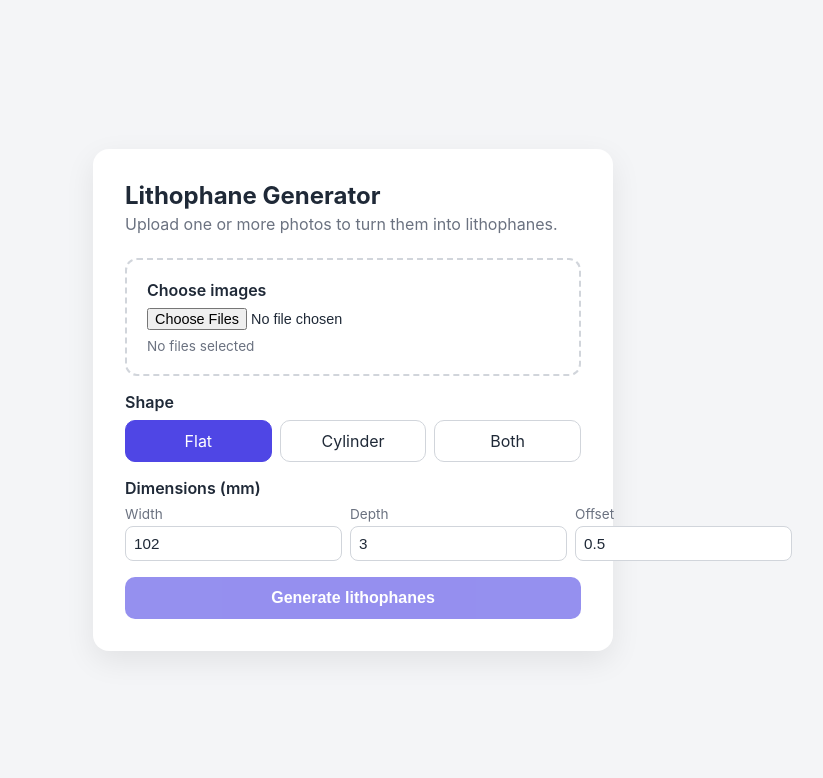
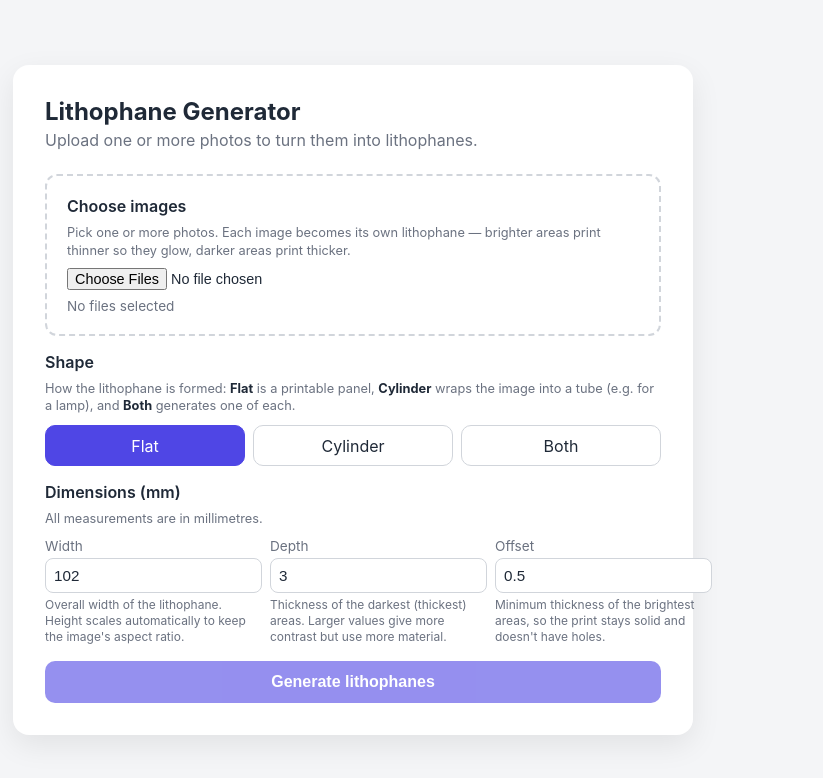
Before and after one commit to morphalex90/lithophane-generator, a Flask app: page / in a window 1280 px wide. Shown: the top 778 px of the page, without its empty margins (287-1110 px from the left). Run offline with Flask 3, Linux system fonts and the light colour scheme.

Commit message:
improve front-end

```diff
--- a/static/style.css
+++ b/static/style.css
@@ -28,7 +28,7 @@ body {
 
 .card {
     width: 100%;
-    max-width: 520px;
+    max-width: 680px;
     background: var(--card-bg);
     border-radius: 16px;
     padding: 2rem;
@@ -70,6 +70,23 @@ h1 {
     font-weight: 600;
 }
 
+.field-hint {
+    margin: 0;
+    font-size: 0.8rem;
+    line-height: 1.4;
+    color: var(--muted);
+}
+
+.field-hint strong {
+    color: var(--text);
+}
+
+.param-hint {
+    font-size: 0.75rem;
+    line-height: 1.35;
+    color: var(--muted);
+}
+
 .file-field input[type="file"] {
     font-size: 0.9rem;
 }
@@ -89,6 +106,11 @@ h1 {
     padding: 0;
     margin-bottom: 0.5rem;
     font-weight: 600;
+}
+
+.shape-field .field-hint,
+.params-field .field-hint {
+    margin-bottom: 0.6rem;
 }
 
 .segmented {
--- a/templates/index.html
+++ b/templates/index.html
@@ -17,12 +17,17 @@
         <form id="upload_form">
             <label class="file-field" for="file_input">
                 <span class="file-label">Choose images</span>
+                <span class="field-hint">Pick one or more photos. Each image becomes its own lithophane &mdash; brighter
+                    areas print thinner so they glow, darker areas print thicker.</span>
                 <input type="file" id="file_input" name="files" accept="image/*" multiple>
                 <span id="file_summary" class="file-summary">No files selected</span>
             </label>
 
             <fieldset class="shape-field">
                 <legend>Shape</legend>
+                <p class="field-hint">How the lithophane is formed: <strong>Flat</strong> is a printable panel,
+                    <strong>Cylinder</strong> wraps the image into a tube (e.g. for a lamp), and
+                    <strong>Both</strong> generates one of each.</p>
                 <div class="segmented" role="group" aria-label="Lithophane shape">
                     <label class="segment">
                         <input type="radio" name="shape" value="flat" checked>
@@ -41,18 +46,25 @@
 
             <fieldset class="params-field">
                 <legend>Dimensions (mm)</legend>
+                <p class="field-hint">All measurements are in millimetres.</p>
                 <div class="params-grid">
                     <label class="param">
                         <span>Width</span>
                         <input type="number" name="width" value="102" min="1" step="1">
+                        <span class="param-hint">Overall width of the lithophane. Height scales automatically to keep the
+                            image's aspect ratio.</span>
                     </label>
                     <label class="param">
                         <span>Depth</span>
                         <input type="number" name="depth" value="3" min="0.1" step="0.1">
+                        <span class="param-hint">Thickness of the darkest (thickest) areas. Larger values give more
+                            contrast but use more material.</span>
                     </label>
                     <label class="param">
                         <span>Offset</span>
                         <input type="number" name="offset" value="0.5" min="0" step="0.1">
+                        <span class="param-hint">Minimum thickness of the brightest areas, so the print stays solid and
+                            doesn't have holes.</span>
                     </label>
                 </div>
             </fieldset>
```
